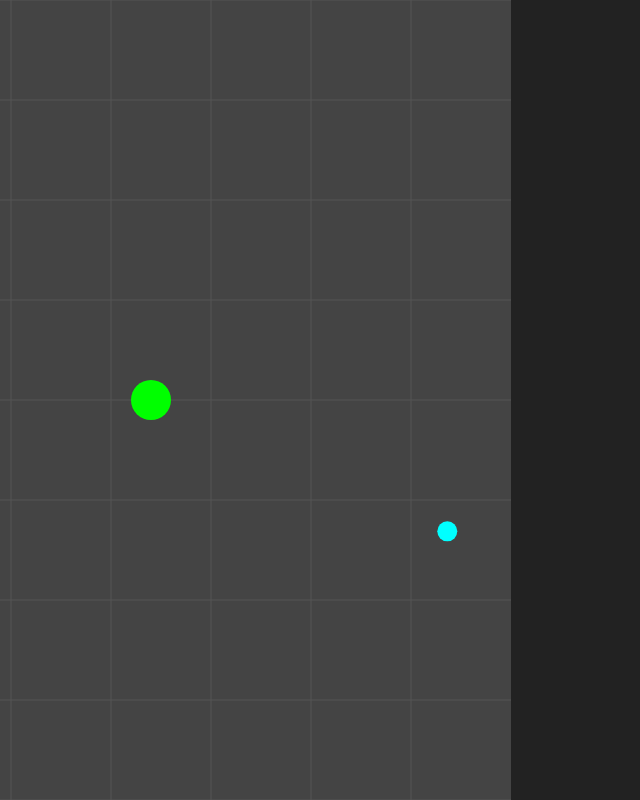
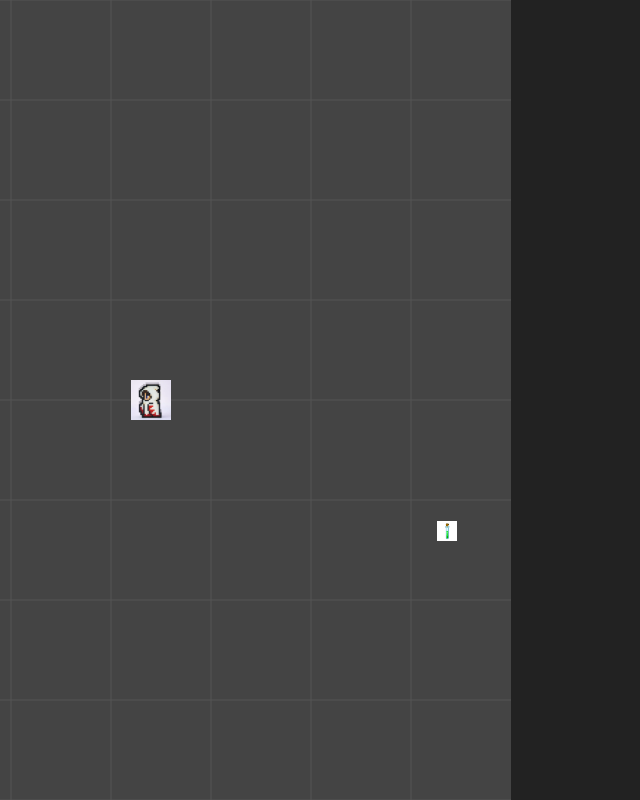
Before and after one commit to laigledetnt/ludusamine, a plain HTML site: page public/index.html in a window 1280 px wide. Shown: the whole page, without its empty margins (489-1129 px from the left). Drawn offline with Linux system fonts and the light colour scheme.

Commit message:
modified:   public/app.js 	modified:   public/index.html 	new file:   public/player.jpg 	new file:   public/potion.jpg

```diff
--- a/public/app.js
+++ b/public/app.js
@@ -3,6 +3,8 @@ const map = {
   height: 1000
 };
 
+const imgPlayer = document.getElementById("img-player");
+const imgPotion = document.getElementById("img-potion");
 
 const canvas = document.getElementById("game");
 const ctx = canvas.getContext("2d");
@@ -189,30 +191,44 @@ function draw() {
     ctx.stroke();
   }
   // --- Potion visible sur la carte ---
-ctx.fillStyle = potionOnMap.color;
-ctx.beginPath();
-ctx.arc(potionOnMap.x - camX, potionOnMap.y - camY, potionOnMap.radius, 0, Math.PI * 2);
-ctx.fill();
+ctx.drawImage(
+  imgPotion,
+  potionOnMap.x - camX - potionOnMap.radius,
+  potionOnMap.y - camY - potionOnMap.radius,
+  potionOnMap.radius * 2,
+  potionOnMap.radius * 2
+);
+
+
 
 
   // --- Joueur (au centre de l’écran) ---
-  ctx.fillStyle = player.color;
-  ctx.beginPath();
-  ctx.arc(canvas.width / 2, canvas.height / 2, player.size, 0, Math.PI * 2);
-  ctx.fill();
+  ctx.drawImage(
+  imgPlayer,
+  canvas.width / 2 - player.size,
+  canvas.height / 2 - player.size,
+  player.size * 2,
+  player.size * 2
+);
+
 
   // --- Potions ---
-  potions.forEach(p => {
-    ctx.fillStyle = p.color;
-    ctx.beginPath();
-    ctx.arc(p.x - camX, p.y - camY, p.radius, 0, Math.PI * 2);
-    ctx.fill();
-  });
+ potions.forEach(p => {
+  ctx.drawImage(
+    imgPotion,
+    p.x - camX - p.radius,
+    p.y - camY - p.radius,
+    p.radius * 2,
+    p.radius * 2
+  );
+});
+
 
   // Ramassage de la potion
 const dx = player.x - potionOnMap.x;
 const dy = player.y - potionOnMap.y;
 const dist = Math.sqrt(dx * dx + dy * dy);
+
 
 if (dist < player.size + potionOnMap.radius && !player.inventory) {
   player.inventory = { ...potionOnMap }; // copie de l’objet
--- a/public/index.html
+++ b/public/index.html
@@ -10,6 +10,8 @@
   </style>
 </head>
 <body>
+<img id="img-player" src="player.jpg" style="display:none">
+<img id="img-potion" src="potion.jpg" style="display:none">
   <canvas id="game"></canvas>
   <script src="app.js"></script>
 </body>
```
Also changed, not shown: public/player.jpg (added), public/potion.jpg (added).
